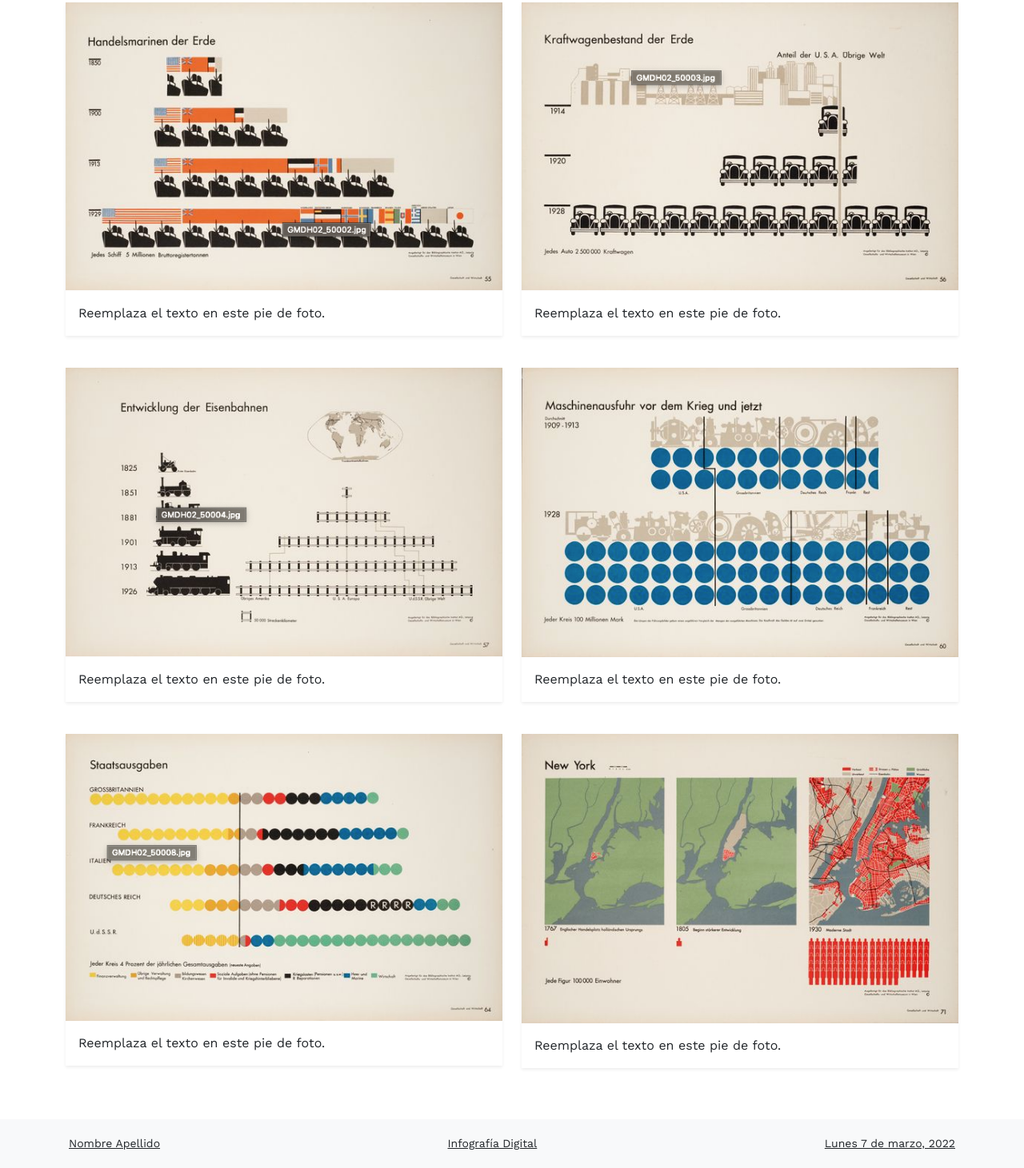
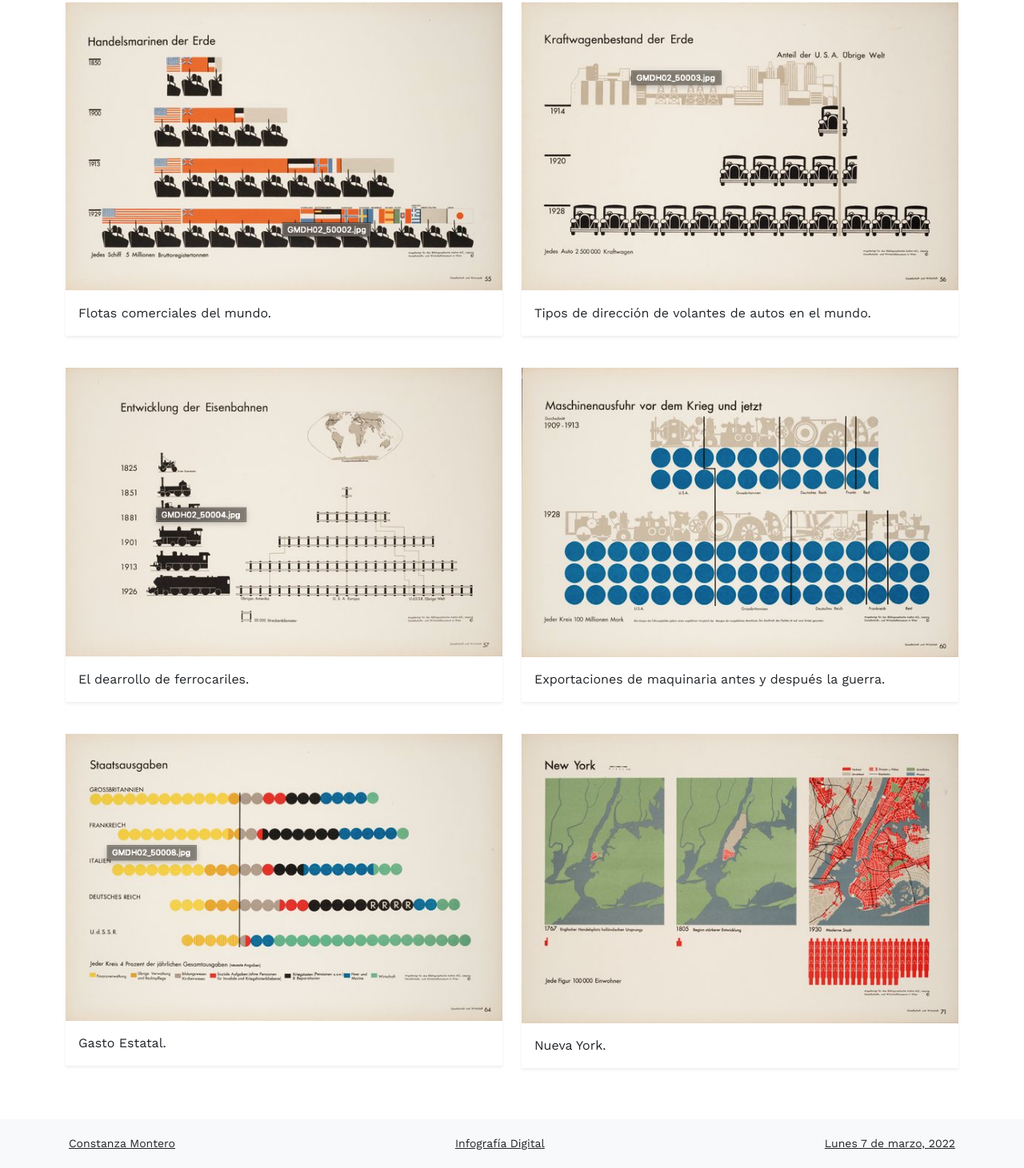
Before and after one commit to cpmontero/id_01, a plain HTML site: page index.html in a window 1280 px wide. Shown: the part 539-2000 px from the top of the page at 80% size. Drawn offline with nearby package versions, Linux system fonts and the light colour scheme.

Commit message:
Update index.html

```diff
--- a/index.html
+++ b/index.html
@@ -37,42 +37,42 @@
                 <div class="col-12 col-sm-6">
                     <figure class="shadow-sm">
                         <img loading="lazy" src="img/g_arntz_1.png" class="w-100" alt="describe lo que se ve en la imagen" />
-                        <figcaption class="p-3">Reemplaza el texto en este pie de foto.</figcaption>
+                        <figcaption class="p-3">Flotas comerciales del mundo.</figcaption>
                     </figure>
                 </div>
                 <!--segunda imagen-->
                 <div class="col-12 col-sm-6">
                     <figure class="shadow-sm">
                         <img loading="lazy" src="img/g_arntz_2.png" class="w-100" alt="describe lo que se ve en la imagen" />
-                        <figcaption class="p-3">Reemplaza el texto en este pie de foto.</figcaption>
+                        <figcaption class="p-3">Tipos de dirección de volantes de autos en el mundo.</figcaption>
                     </figure>
                 </div>
                 <!--tercera imagen-->
                 <div class="col-12 col-sm-6">
                     <figure class="shadow-sm">
                         <img loading="lazy" src="img/g_arntz_3.png" class="w-100" alt="describe lo que se ve en la imagen" />
-                        <figcaption class="p-3">Reemplaza el texto en este pie de foto.</figcaption>
+                        <figcaption class="p-3">El dearrollo de ferrocariles.</figcaption>
                     </figure>
                 </div>
                 <!--cuarta imagen-->
                 <div class="col-12 col-sm-6">
                     <figure class="shadow-sm">
                         <img loading="lazy" src="img/g_arntz_4.jpg" class="w-100" alt="describe lo que se ve en la imagen" />
-                        <figcaption class="p-3">Reemplaza el texto en este pie de foto.</figcaption>
+                        <figcaption class="p-3">Exportaciones de maquinaria antes y después la guerra.</figcaption>
                     </figure>
                 </div>
                 <!--quinta imagen-->
                 <div class="col-12 col-sm-6">
                     <figure class="shadow-sm">
                         <img loading="lazy" src="img/g_arntz_5.jpg" class="w-100" alt="describe lo que se ve en la imagen" />
-                        <figcaption class="p-3">Reemplaza el texto en este pie de foto.</figcaption>
+                        <figcaption class="p-3">Gasto Estatal.</figcaption>
                     </figure>
                 </div>
                 <!--sexta imagen-->
                 <div class="col-12 col-sm-6">
                     <figure class="shadow-sm">
                         <img loading="lazy" src="img/g_arntz_6.jpg" class="w-100" alt="describe lo que se ve en la imagen" />
-                        <figcaption class="p-3">Reemplaza el texto en este pie de foto.</figcaption>
+                        <figcaption class="p-3">Nueva York.</figcaption>
                     </figure>
                 </div>
 
@@ -86,7 +86,7 @@
                     <div class="col-12">
                         <p class="d-flex justify-content-between small p-1 m-0">
                             <!--reemplaza el # que sigue con la URL de tu cuenta en GitHub-->
-                            <a href="#" class="link-dark">Nombre Apellido</a>
+                            <a href="https://github.com/cpmontero" class="link-dark">Constanza Montero</a>
                             <a href="https://github.com/profesorfaco/dno075-2022-1/" class="link-dark">Infografía Digital</a>
                             <a href="https://github.com/profesorfaco/dno075-2022-1/tree/main/clase-01" class="d-none d-lg-inline link-dark">Lunes 7 de marzo, 2022</a>
                         </p>
```
